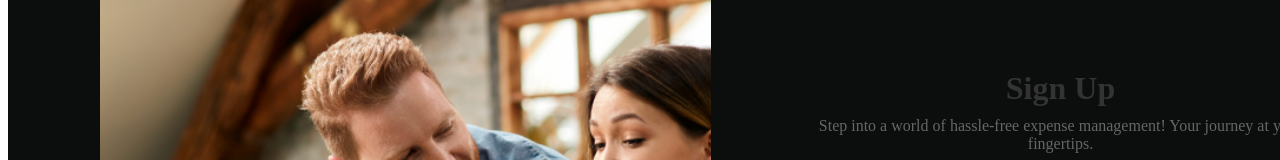
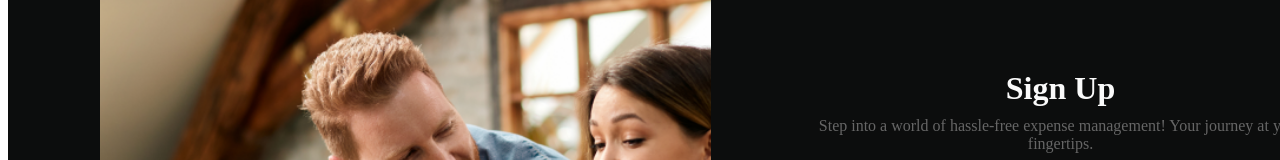
Before and after one commit to Reuelle/expense-tracker, a React (Create React App) app: page /expense-tracker/register in a window 1280 px wide. Shown: the part 200-360 px from the top of the page. Built offline with nearby package versions, Linux system fonts and the light colour scheme.

Commit message:
Update RegisterPage.module.css

```diff
--- a/src/components/RegisterPage/RegisterPage.module.css
+++ b/src/components/RegisterPage/RegisterPage.module.css
@@ -17,7 +17,7 @@
 
 .header h1 {
   font-size: 32px;
-  color: #333;
+  color: #FAFAFA;
   margin-bottom: 10px;
 }
 
```
